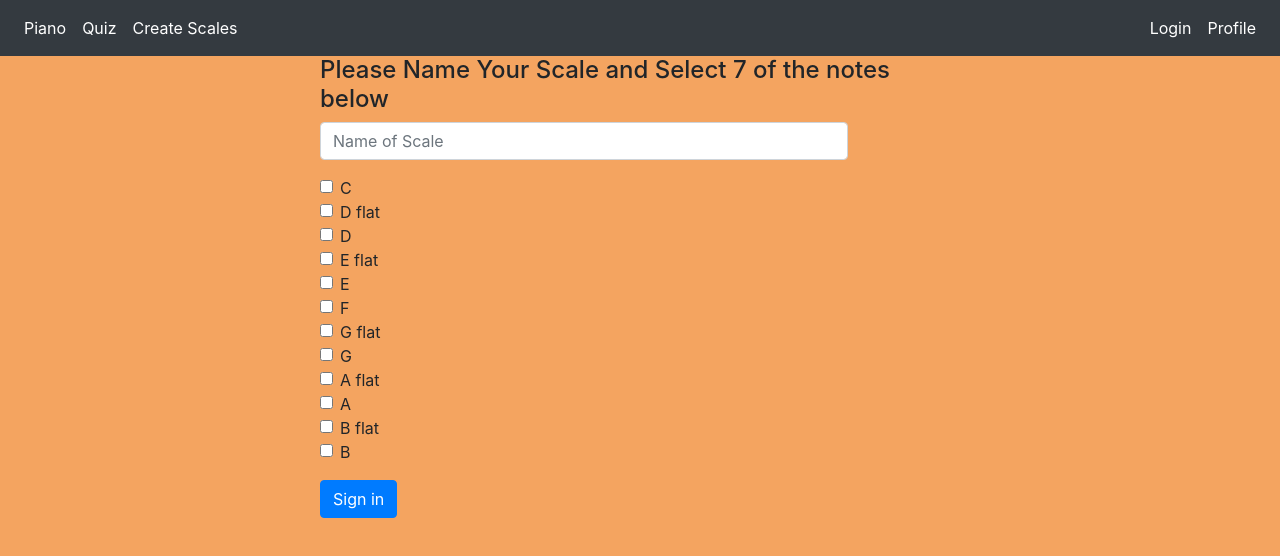
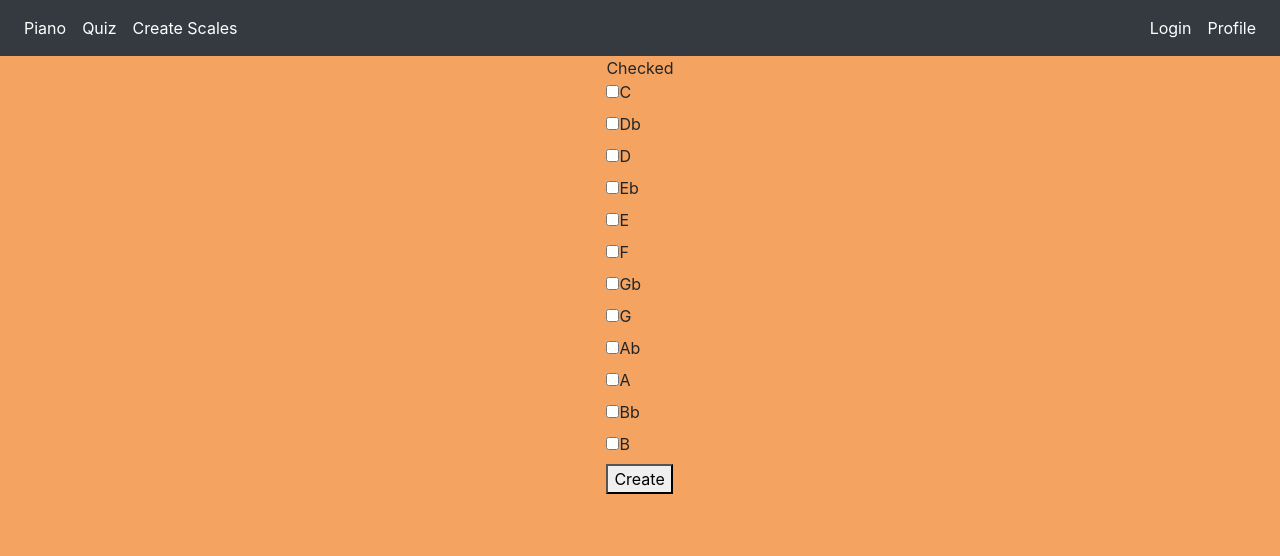
Before and after one commit to Reed22/MusicMakers, a React (Create React App) app: page /create-scales in a window 1280 px wide. Shown: the top 556 px of the page. Built offline with nearby package versions, Linux system fonts and the light colour scheme; no server answers.

Commit message:
Changed Scales Form to use Formik

```diff
--- a/package.json
+++ b/package.json
@@ -23,6 +23,7 @@
     "dotenv": "^8.2.0",
     "express": "~4.16.1",
     "express-session": "^1.17.1",
+    "formik": "^2.2.5",
     "mysql": "^2.18.1",
     "passport": "^0.4.1",
     "passport-local": "^1.0.0",
--- a/src/components/CreateScales.jsx
+++ b/src/components/CreateScales.jsx
@@ -1,52 +1,44 @@
 import React from 'react';
+import {Formik, Field, Form} from 'formik'
+import {octaveSetup} from './constants'
 
 export default function CreateScales(props) {
 
+    //Create CheckBox Fields
+    const checkFields = octaveSetup.map(key => {
+        return (
+            <div>
+                <label>
+                    <Field type="checkbox" name="checked" value={key.note} />
+                    {key.note}
+                </label>
+                <br />
+            </div>
+
+        )
+    })
+
     return (
-        <div id="scale-form">
-            <h4>Please Name Your Scale and Select 7 of the notes below</h4>
-            <form>
-                <div class="form-group row">
-                    <div class="col-sm-10">
-                    <input type="text" class="form-control" placeholder="Name of Scale" />
-                    </div>
-                </div>
-                <div class="form-group row">
-                    <div class="col-sm-10">
-                    <div class="form-check">
-                        <input class="form-check-input" type="checkbox" id="gridCheck1" />
-                        <label class="form-check-label" for="gridCheck1"> C </label><br/>
-                        <input class="form-check-input" type="checkbox" id="gridCheck1" />
-                        <label class="form-check-label" for="gridCheck1"> D flat</label><br/>
-                        <input class="form-check-input" type="checkbox" id="gridCheck1" />
-                        <label class="form-check-label" for="gridCheck1"> D </label><br/>
-                        <input class="form-check-input" type="checkbox" id="gridCheck1" />
-                        <label class="form-check-label" for="gridCheck1"> E flat </label><br/>
-                        <input class="form-check-input" type="checkbox" id="gridCheck1" />
-                        <label class="form-check-label" for="gridCheck1"> E </label><br/>
-                        <input class="form-check-input" type="checkbox" id="gridCheck1" />
-                        <label class="form-check-label" for="gridCheck1"> F </label><br/>
-                        <input class="form-check-input" type="checkbox" id="gridCheck1" />
-                        <label class="form-check-label" for="gridCheck1"> G flat</label><br/>
-                        <input class="form-check-input" type="checkbox" id="gridCheck1" />
-                        <label class="form-check-label" for="gridCheck1"> G </label><br/>
-                        <input class="form-check-input" type="checkbox" id="gridCheck1" />
-                        <label class="form-check-label" for="gridCheck1"> A flat </label><br/>
-                        <input class="form-check-input" type="checkbox" id="gridCheck1" />
-                        <label class="form-check-label" for="gridCheck1"> A </label><br/>
-                        <input class="form-check-input" type="checkbox" id="gridCheck1" />
-                        <label class="form-check-label" for="gridCheck1"> B flat </label><br/>
-                        <input class="form-check-input" type="checkbox" id="gridCheck1" />
-                        <label class="form-check-label" for="gridCheck1"> B </label><br/>
-                    </div>
-                    </div>
-                </div>
-                <div class="form-group row">
-                    <div class="col-sm-10">
-                    <button type="submit" class="btn btn-primary">Sign in</button>
-                    </div>
-                </div>
-            </form>
-        </div>
-        )
+        <Formik
+            initialValues={{
+                name: "",
+                checked: []
+            }}
+            onSubmit={values => {
+                alert(JSON.stringify(values))
+            }}
+        >
+            {
+                ({values}) => (
+                    <Form>
+                        <div id="checkbox-group">Checked</div>
+                        <div role="group" aria-labelledby="checkbox-group">
+                            {checkFields}
+                        </div>
+                        <button type="submit">Create</button>
+                    </Form>
+                )
+            }
+        </Formik>
+    )
 }
```
Also changed, not shown: 1 other file (tests, documents, lock files or other folders).
